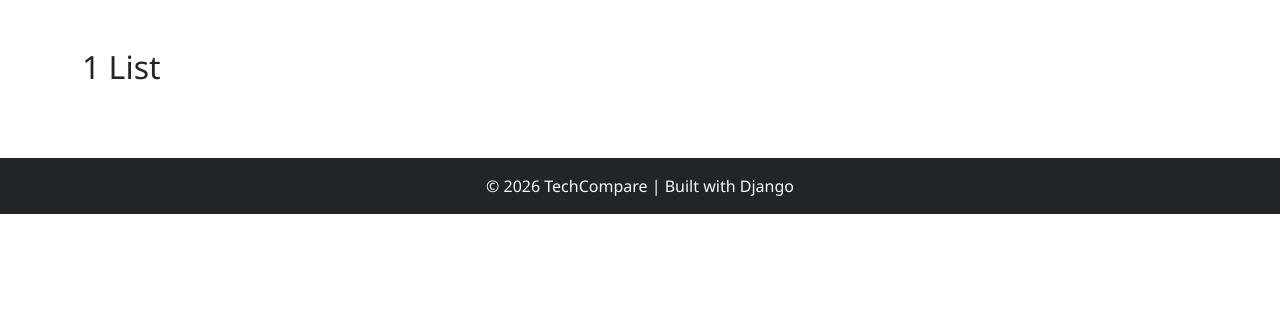
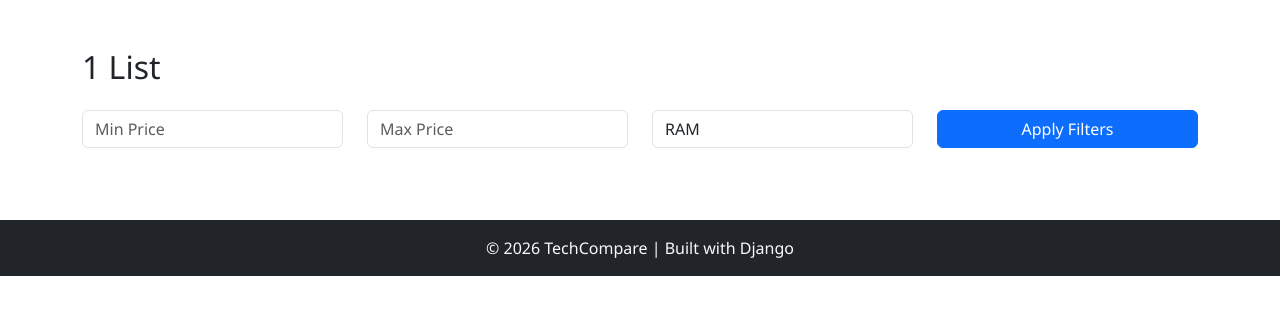
Before and after one commit to PatidarKuldeep/nextcompare, a Django app: page /category/1/ in a window 1280 px wide. Shown: the part 56-371 px from the top of the page. Run offline with Django 5.2, Linux system fonts and the light colour scheme; data that the repository does not hold is empty.

Commit message:
added advanced filters

```diff
--- a/products/views.py
+++ b/products/views.py
@@ -34,13 +34,13 @@ def product_detail(request, slug):
     return render(request, 'product_detail.html', context)
 
 def category_view(request, category_name):
-    products = Product.objects.filter(
-        category__name__icontains=category_name
-    ).order_by("-created_at")
 
+    products = Product.objects.filter(category__name__iexact=category_name)
 
-    min_price = request.GET.get('min_price')
-    max_price = request.GET.get('max_price')
+    # Filters
+    min_price = request.GET.get("min_price")
+    max_price = request.GET.get("max_price")
+    ram = request.GET.get("ram")
 
     if min_price:
         products = products.filter(price__gte=min_price)
@@ -48,17 +48,16 @@ def category_view(request, category_name):
     if max_price:
         products = products.filter(price__lte=max_price)
 
-    products = products.order_by('-overall_score')
+    if ram:
+        products = products.filter(mobilespecs__ram=ram)
 
     context = {
-        'products': products,
-        'category_name': category_name,
+        "products": products,
+        "category_name": category_name
     }
 
-    return render(request, 'category.html', {
-        "products": products,
-        "category_name": category_name
-    })
+    return render(request, "category.html", context)
+
 
 def compare_products(request):
     product_ids = request.GET.getlist('compare')
--- a/templates/category.html
+++ b/templates/category.html
@@ -5,6 +5,45 @@
 {% block content %}
 
 <h2 class="mb-4">{{ category_name }} List</h2>
+<!-- 🔎 Filters -->
+
+<form method="get" class="row mb-4">
+
+<div class="col-md-3">
+<input
+type="number"
+name="min_price"
+placeholder="Min Price"
+class="form-control">
+</div>
+
+<div class="col-md-3">
+<input
+type="number"
+name="max_price"
+placeholder="Max Price"
+class="form-control">
+</div>
+
+<div class="col-md-3">
+<select name="ram" class="form-control">
+<option value="">RAM</option>
+<option value="4">4GB</option>
+<option value="6">6GB</option>
+<option value="8">8GB</option>
+<option value="12">12GB</option>
+<option value="16">16GB</option>
+</select>
+</div>
+
+<div class="col-md-3">
+<button class="btn btn-primary w-100">
+Apply Filters
+</button>
+</div>
+
+</form>
+
 
 <form method="get" action="{% url 'compare_products' %}">
 
```
